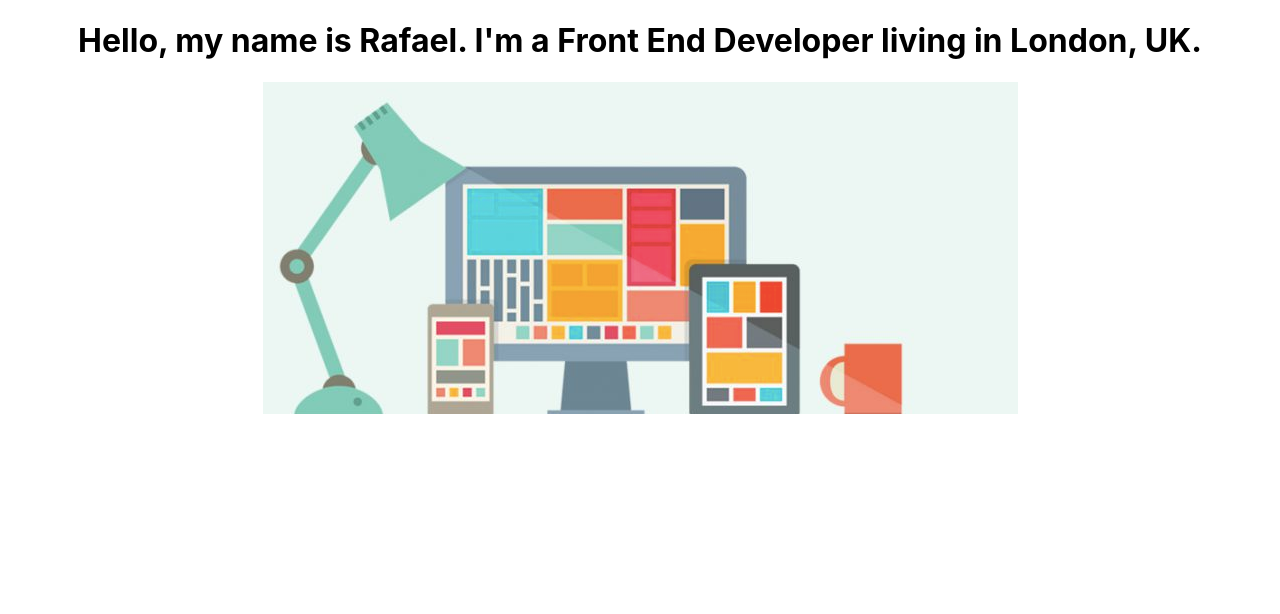
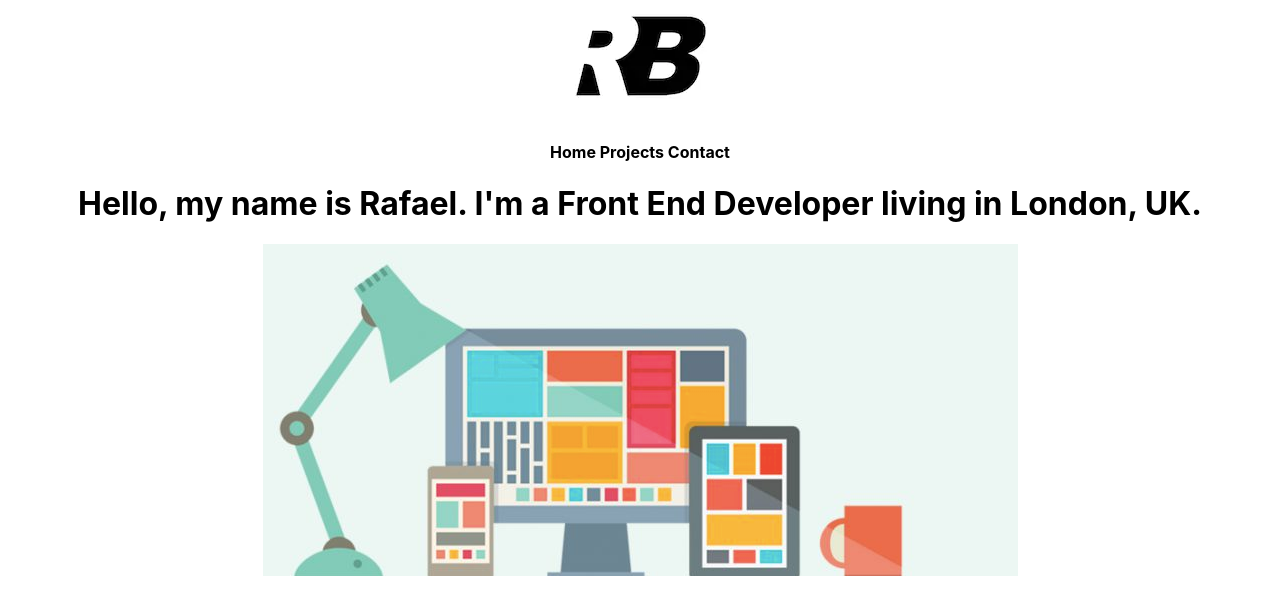
Before and after one commit to rafaelballestrin/portfolioOld, a React (Create React App) app: page / in a window 1280 px wide. Shown: the top 614 px of the page. Built offline with nearby package versions, Linux system fonts and the light colour scheme.

Commit message:
Add logo picture

```diff
--- a/src/App.css
+++ b/src/App.css
@@ -1,3 +1,6 @@
 .App {
   text-align: center;
 }
+ .logo {
+   width: 100%;
+ }
--- a/src/App.js
+++ b/src/App.js
@@ -1,5 +1,6 @@
 import React, { Component } from 'react';
 import front from './images/front.png';
+import logo from './images/rbLogo.png';
 import './App.css';
 
 class App extends Component {
@@ -7,8 +8,14 @@ class App extends Component {
     return (
       <div className="App">
         <div>
+          <div className='logo'>
+            <img src={logo} alt='logo'></img>
+          </div>
+          <div>
+            <h4>Home  Projects  Contact</h4>
+          </div>
           <h1>Hello, my name is Rafael. I'm a Front End Developer living in London, UK.</h1>
-          <img src={front} alt ='front end' />
+          <div className='logo'><img src={front} alt='front end' /></div>
         </div>
       </div>
     );
```
Also changed, not shown: src/images/rbLogo.png (added), src/logo.svg (deleted).
